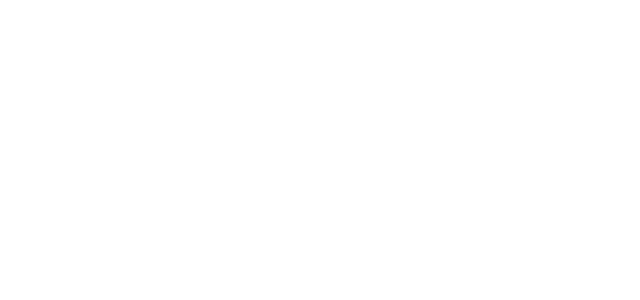
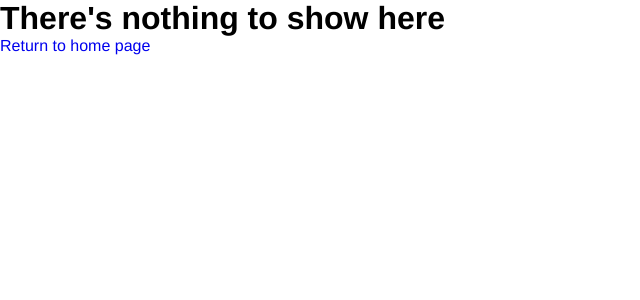
Before and after one commit to Dylan-Fruit/dylanfruit_13_05082022, a React (Create React App) app: page /error in a window 1280 px wide. Before the commit this address had no page. Shown: the top 300 px of the page, without its empty margins (0-640 px from the left). Built offline with nearby package versions, Linux system fonts and the light colour scheme.

Commit message:
Ajout d'une page d'erreur quand on veut accèder au /profile sans être connecté

```diff
--- a/src/App.js
+++ b/src/App.js
@@ -1,6 +1,7 @@
 import { BrowserRouter, Routes, Route } from "react-router-dom";
 import Home from "./Pages/Home";
 import Login from "./Pages/Login";
+import Error from "./Pages/Error";
 import { Provider } from "react-redux";
 import store from "./app/store";
 import UserPage from "./Pages/UserPage";
@@ -13,6 +14,7 @@
           <Route path="/" element={<Home />} />
           <Route path="/login" element={<Login />} />
           <Route path="/profile" element={<UserPage />} />
+          <Route path="/error" element={<Error />} />
         </Routes>
       </BrowserRouter>
     </Provider>
--- /dev/null
+++ b/src/Pages/Error.jsx
@@ -0,0 +1,13 @@
+import React from "react";
+import { NavLink } from "react-router-dom";
+
+const Error = () => {
+  return (
+    <div className="error">
+      <h1>There's nothing to show here </h1>
+      <NavLink to="/">Return to home page</NavLink>
+    </div>
+  );
+};
+
+export default Error;
--- a/src/Pages/UserPage.jsx
+++ b/src/Pages/UserPage.jsx
@@ -1,5 +1,6 @@
 import React from "react";
 import { useSelector, useDispatch } from "react-redux/es/exports";
+import { useNavigate } from "react-router-dom";
 import Account from "../components/Account";
 import Footer from "../components/layouts/Footer";
 import Header from "../components/layouts/Header";
@@ -16,6 +17,7 @@
   const userToken = useSelector((state) => state.userData.userToken);
   const nameStatus = useSelector((state) => state.userData.nameStatus);
   const dispatch = useDispatch();
+  const navigate = useNavigate();
 
   function getData() {
     fetch("http://localhost:3001/api/v1/user/profile", {
@@ -31,10 +33,11 @@
         dispatch(updateFirstName(data.body.firstName));
         dispatch(updateLastName(data.body.lastName));
       })
-      .catch((error) => console.log(error));
+      .catch((error) => {
+        console.log(error);
+        navigate("/error");
+      });
   }
-
-  getData();
 
   getData();
 
```
